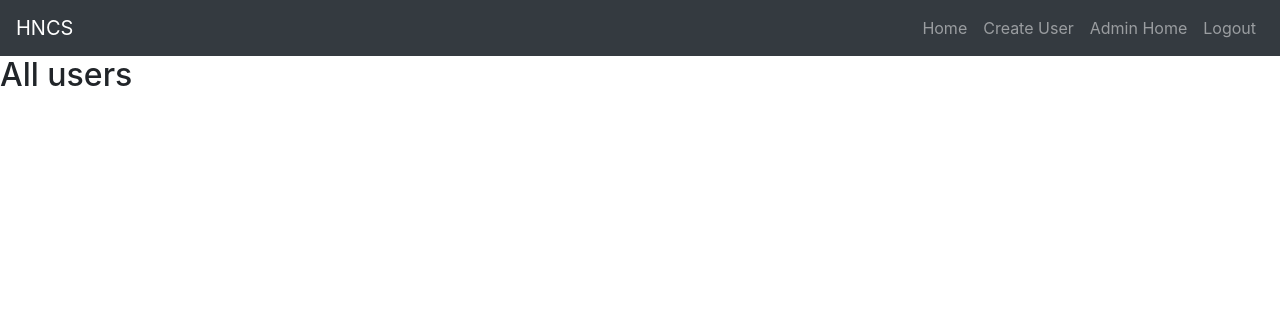
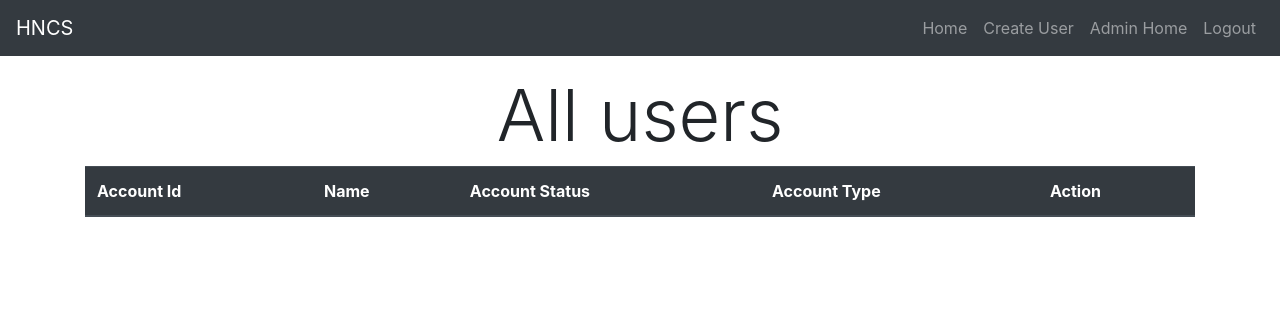
Before and after one commit to Auzzzz/SEPM-Assignment, a Flask app: template templates/admin_home.html in a window 1280 px wide. Shown: the top 316 px of the page. Run offline with Flask 2, Linux system fonts and the light colour scheme; the template is opened without the code that fills it, so the values that code supplies are empty; some libraries are stand-ins or nearby versions.

Commit message:
Added styling to templates

```diff
--- a/templates/admin_home.html
+++ b/templates/admin_home.html
@@ -1,19 +1,38 @@
-{% extends 'header.html' %}
-{% block title %}Home{% endblock %}
+{% extends 'header.html' %} {% block title %}Home{% endblock %} {% block content
+%}
+<div class="container mt-3">
+<h2 class="display-3 text-center" >All users</h2>
+<table class="table">
+    <thead class="thead-dark">
+      <tr>
+        <th scope="col">Account Id</th>
+        <th scope="col">Name</th>
+        <th scope="col">Account Status</th>
+        <th scope="col">Account Type</th>
+        <th scope="col">Action</th>
+      </tr>
+    </thead>
+  {%for i in range(0, len)%}
+  <tbody>
+    <tr>
+      <th scope="row">{{ allusers[i]['accountid'] }}</th>
+      <td>{{ allusers[i]['name'] }}</td>
+      <td>{{ allusers[i]['accountStatus'] }}</td>
+      <td>{{ allusers[i]['accountTypeID'] }}</td>
+      <td>
+        <form
+          action="{{ url_for('adminDeactivateUser') }}"
+          method="post"
+          autocomplete="off"
+        >
+          <input hidden id="accountid" value="{{ allusers[i]['accountid'] }}" />
+          <input type="submit" class="btn btn-danger" value="Deactivate User" />
+        </form>
+      </td>
+    </tr>
+  </tbody>
 
-{% block content %}
-<h2>All users</h2>
-<h4></h4>
-{%for i in range(0, len)%}
-    <hr>
-    <li>Account Id: {{ allusers[i]['accountid'] }}</li>
-    <li>Name: {{ allusers[i]['name'] }}</li>
-    <li>Account Status: {{ allusers[i]['accountStatus'] }}</li>
-    <li>Account Type: {{ allusers[i]['accountTypeID'] }}</li>
-    <form action="{{ url_for('adminDeactivateUser') }}" method="post" autocomplete="off">
-        <input hidden id="accountid" value="{{ allusers[i]['accountid'] }}">
-        <input type="submit" value="Deactivate User">
-    </form>
 {%endfor%}
-
-{% endblock %}
+</table>
+</div>
+ {% endblock %}
```
Also changed, not shown: templates/login.html (+16 -10 lines).
